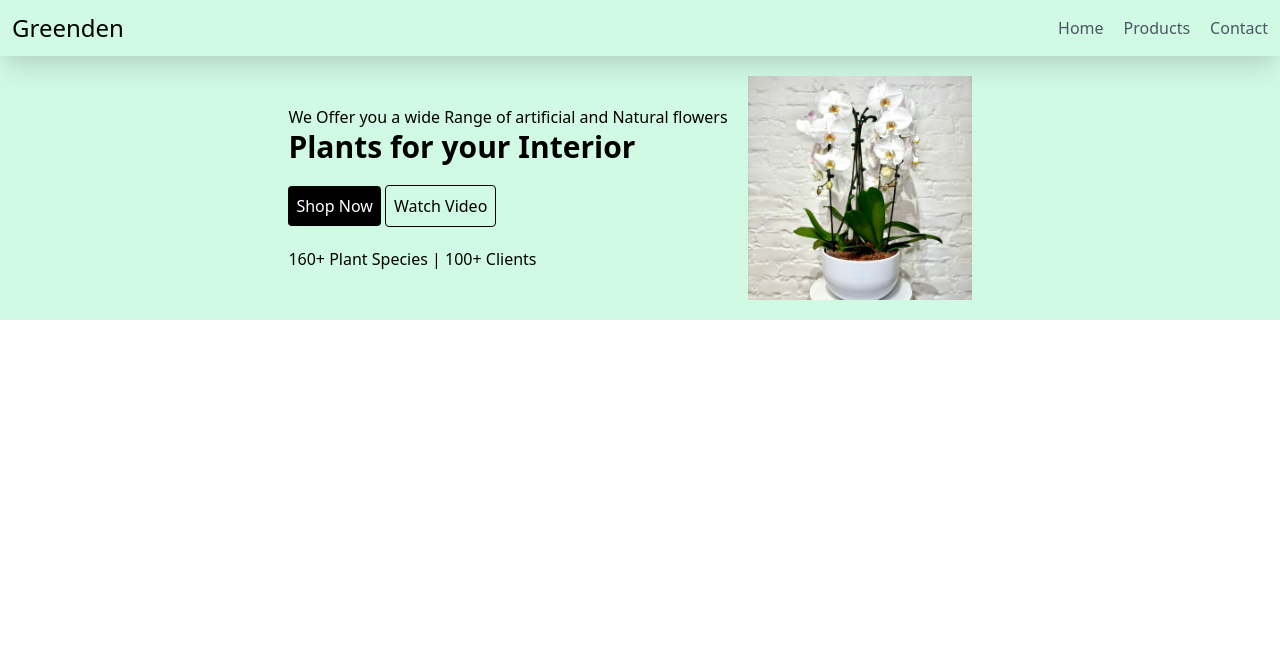
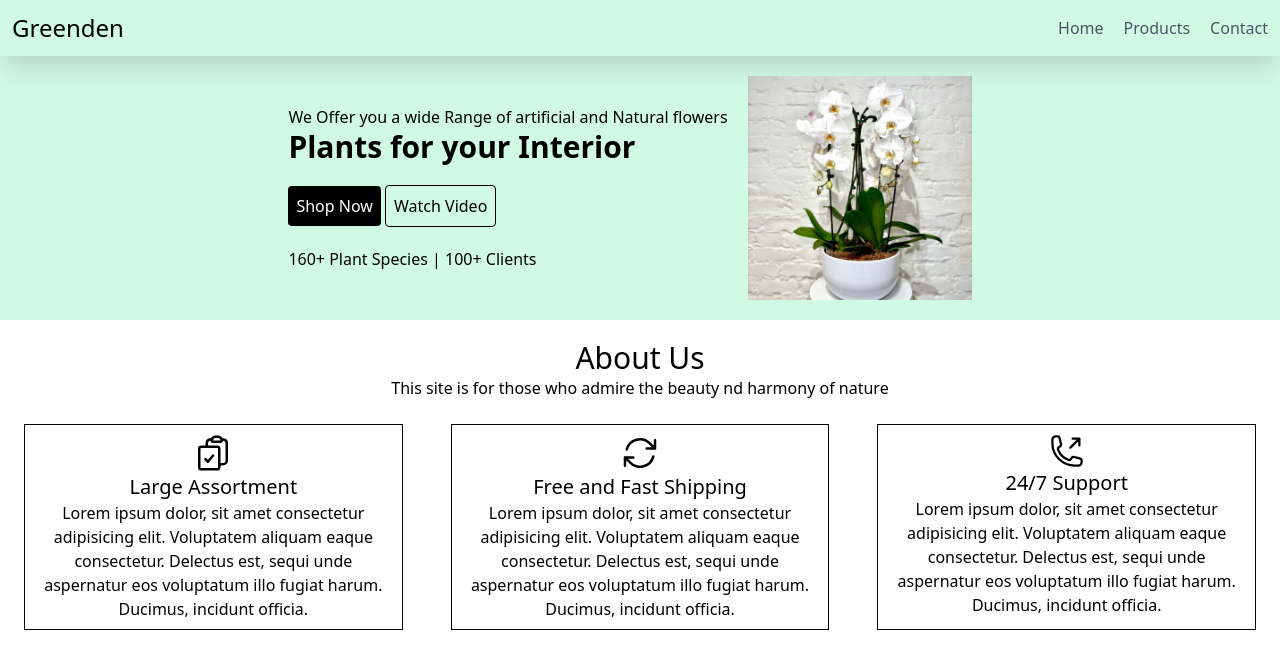
Before and after one commit to Eswarkannuraj/GreenDen_Tailwind, a plain HTML site: page index.html in a window 1280 px wide. Drawn offline with nearby package versions, Linux system fonts and the light colour scheme.

Commit message:
Added About Section

```diff
--- a/index.html
+++ b/index.html
@@ -51,6 +51,40 @@
       <img src="./images/plant-1.jpg" alt="image1" class="w-60 h-550 p-2 m-3">
     </div>
   </section>
+
+  <!--About Section-->
+
+  <section class="text-center">
+    <h1 class="text-3xl text-bold mt-5">About Us</h1>
+    <p>This site is for those who admire the beauty nd harmony of nature</p>
+
+    <div class="md:flex">
+      <div class="border border-black p-2 m-6">
+        <svg xmlns="http://www.w3.org/2000/svg" fill="none" viewBox="0 0 24 24" stroke-width="1.5" stroke="currentColor" class="size-6 h-10 w-10 inline">
+          <path stroke-linecap="round" stroke-linejoin="round" d="M11.35 3.836c-.065.21-.1.433-.1.664 0 .414.336.75.75.75h4.5a.75.75 0 0 0 .75-.75 2.25 2.25 0 0 0-.1-.664m-5.8 0A2.251 2.251 0 0 1 13.5 2.25H15c1.012 0 1.867.668 2.15 1.586m-5.8 0c-.376.023-.75.05-1.124.08C9.095 4.01 8.25 4.973 8.25 6.108V8.25m8.9-4.414c.376.023.75.05 1.124.08 1.131.094 1.976 1.057 1.976 2.192V16.5A2.25 2.25 0 0 1 18 18.75h-2.25m-7.5-10.5H4.875c-.621 0-1.125.504-1.125 1.125v11.25c0 .621.504 1.125 1.125 1.125h9.75c.621 0 1.125-.504 1.125-1.125V18.75m-7.5-10.5h6.375c.621 0 1.125.504 1.125 1.125v9.375m-8.25-3 1.5 1.5 3-3.75" />
+        </svg>
+
+        <h2 class="text-xl font-medium">Large  Assortment</h2>
+        <p>Lorem ipsum dolor, sit amet consectetur adipisicing elit. Voluptatem aliquam eaque consectetur. Delectus est, sequi unde aspernatur eos voluptatum illo fugiat harum. Ducimus, incidunt officia.</p>
+      </div>
+      <div class="border border-black p-2 m-6">
+        <svg xmlns="http://www.w3.org/2000/svg" fill="none" viewBox="0 0 24 24" stroke-width="1.5" stroke="currentColor" class="size-6 h-10 w-10 inline">
+          <path stroke-linecap="round" stroke-linejoin="round" d="M16.023 9.348h4.992v-.001M2.985 19.644v-4.992m0 0h4.992m-4.993 0 3.181 3.183a8.25 8.25 0 0 0 13.803-3.7M4.031 9.865a8.25 8.25 0 0 1 13.803-3.7l3.181 3.182m0-4.991v4.99" />
+        </svg>
+
+        <h2 class="text-xl font-medium">Free and Fast Shipping</h2>
+        <p>Lorem ipsum dolor, sit amet consectetur adipisicing elit. Voluptatem aliquam eaque consectetur. Delectus est, sequi unde aspernatur eos voluptatum illo fugiat harum. Ducimus, incidunt officia.</p>
+      </div>
+      <div class="border border-black p-2 m-6">
+        <svg xmlns="http://www.w3.org/2000/svg" fill="none" viewBox="0 0 24 24" stroke-width="1.5" stroke="currentColor" class="size-6 h-9 w-9 inline">
+          <path stroke-linecap="round" stroke-linejoin="round" d="M20.25 3.75v4.5m0-4.5h-4.5m4.5 0-6 6m3 12c-8.284 0-15-6.716-15-15V4.5A2.25 2.25 0 0 1 4.5 2.25h1.372c.516 0 .966.351 1.091.852l1.106 4.423c.11.44-.054.902-.417 1.173l-1.293.97a1.062 1.062 0 0 0-.38 1.21 12.035 12.035 0 0 0 7.143 7.143c.441.162.928-.004 1.21-.38l.97-1.293a1.125 1.125 0 0 1 1.173-.417l4.423 1.106c.5.125.852.575.852 1.091V19.5a2.25 2.25 0 0 1-2.25 2.25h-2.25Z" />
+        </svg>
+
+        <h2 class="text-xl font-medium">24/7 Support</h2>
+        <p>Lorem ipsum dolor, sit amet consectetur adipisicing elit. Voluptatem aliquam eaque consectetur. Delectus est, sequi unde aspernatur eos voluptatum illo fugiat harum. Ducimus, incidunt officia.</p>
+      </div>
+    </div>
+  </section>
 </body>
 
 </html>
```
